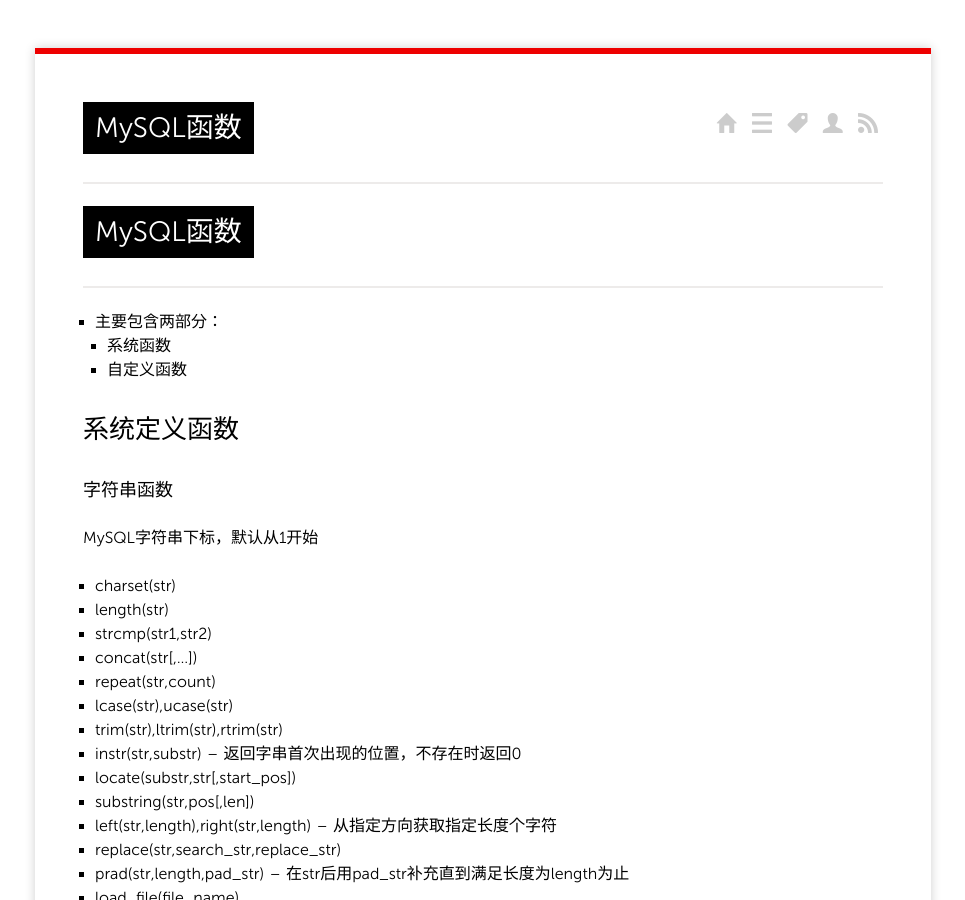
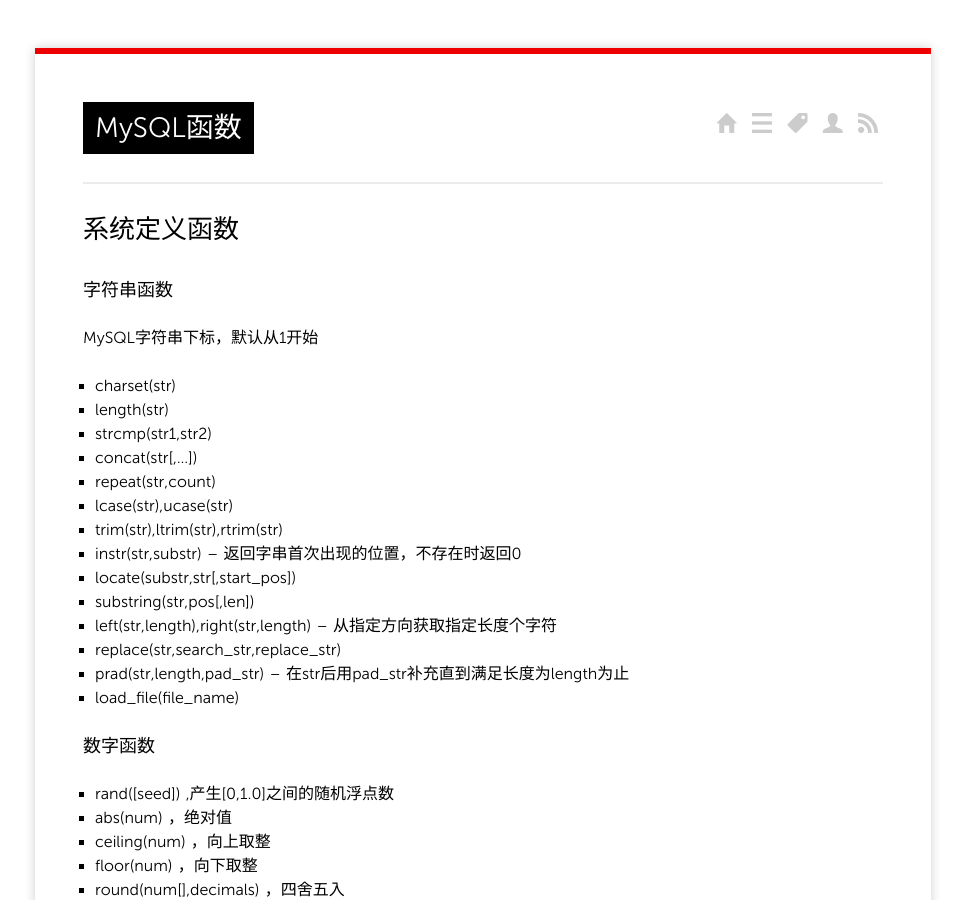
Before and after one commit to davidyang2415/davidyang2415.github.io, a Jekyll site: the page built from _posts/Database/2012-01-02-MySQL_function.md, in a window 1280 px wide and 900 px high. Shown: the whole window, without its empty margins (157-1122 px from the left). Built offline with Jekyll 4.4.1, drawn with Linux system fonts in a browser that asks for light colours; Markdown is read by kramdown in place of the engine named in the settings.

Commit message:
文章调整

```diff
--- a/_posts/Database/2012-01-02-MySQL_function.md
+++ b/_posts/Database/2012-01-02-MySQL_function.md
@@ -7,12 +7,6 @@
 - Database
 - MySQL
 ---
-
-# MySQL函数
-------------------
-- 主要包含两部分：
-	- 系统函数
-	- 自定义函数
 
 ## 系统定义函数
 ### 字符串函数
```
Also changed, not shown: _posts/Database/2012-01-01-MySQL_basic.md (+1 -2 lines), _posts/Database/2012-01-03-MySQL_procedure.md (+0 -2 lines), _posts/Database/2012-01-04-MySQL_more.md (renamed from _posts/Database/2012-01-04-MySQL_.md, +0 -2 lines), _posts/Program Basics/2012-01-01-data_structrue.md (+0 -2 lines).
